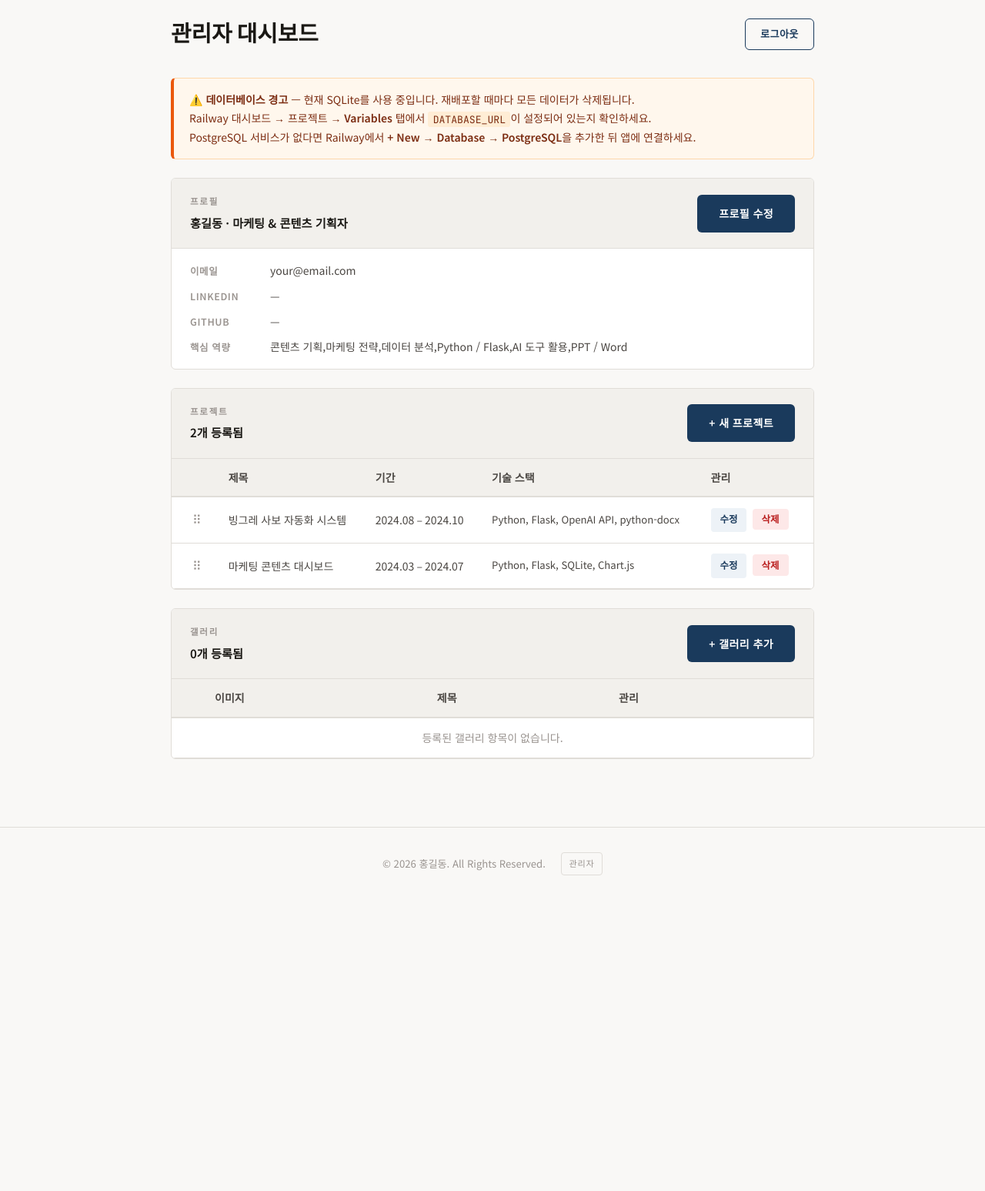
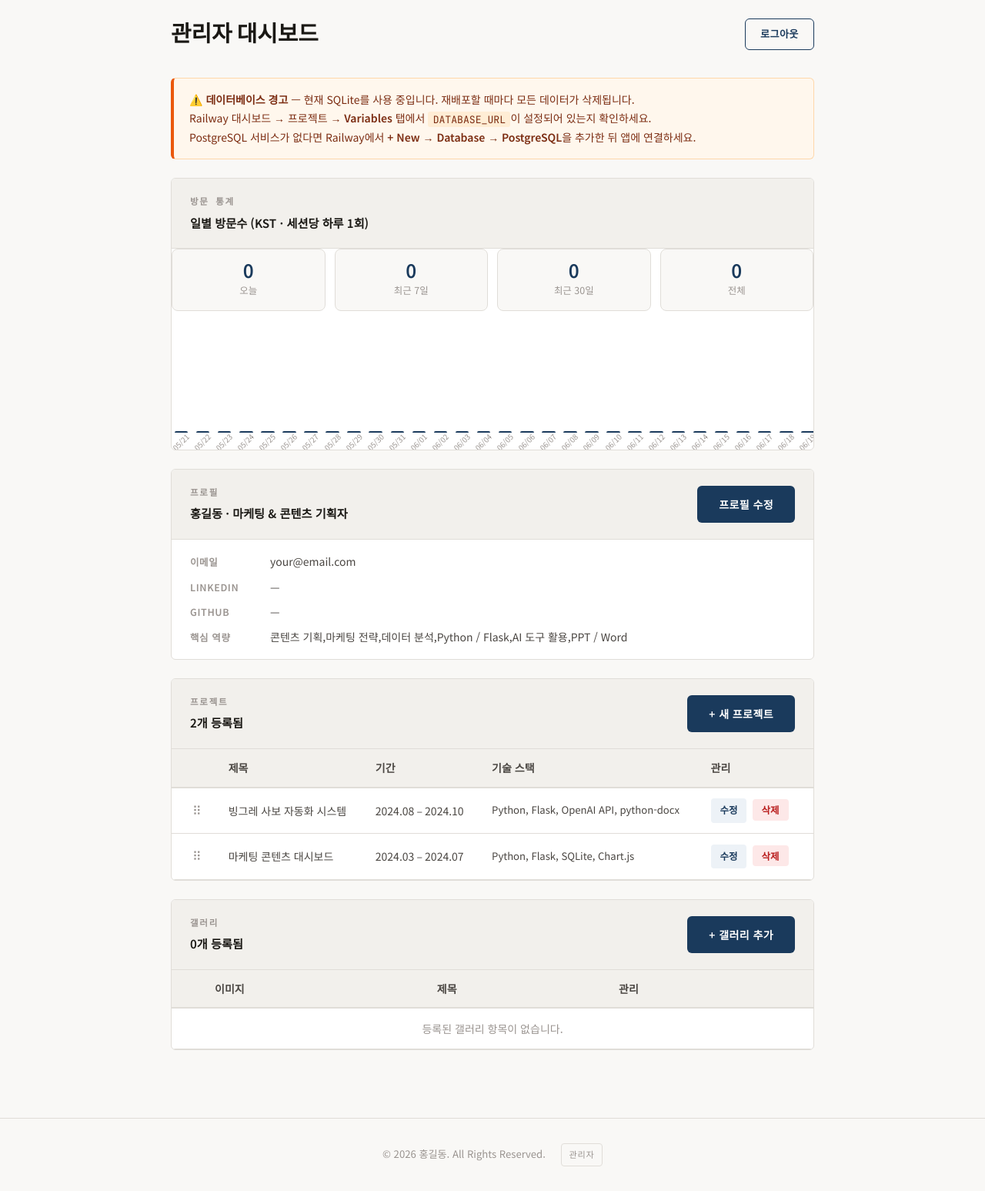
Before and after one commit to junglepark94-alt/portfolio, a Flask app: page /admin in a window 1280 px wide. Shown: the part 61-1608 px from the top of the page at 77% size. Before the commit the page ends 1198 px from the top, so only its background shows below. Run offline with Flask 3, Linux system fonts and the light colour scheme; the visitor is signed in with stand-in values (Sample User, id 1); data comes from the database, SQL or seed files in the repository; data that the repository does not hold is empty.

Commit message:
feat: track daily page visits and show stats in admin dashboard
Add DailyVisit model and track_visit() to count unique visits per
session per day (KST). Display today/7d/30d/total summary plus a
30-day bar chart on the admin dashboard.

Co-Authored-By: Claude Opus 4.8 <noreply@anthropic.com>

```diff
--- a/app.py
+++ b/app.py
@@ -2,9 +2,14 @@ from flask import Flask, render_template, request, redirect, url_for, session, f
 from flask_sqlalchemy import SQLAlchemy
 from werkzeug.security import generate_password_hash, check_password_hash
 from werkzeug.utils import secure_filename
-from datetime import datetime
+from datetime import datetime, timezone, timedelta
 import os
 import time
+
+KST = timezone(timedelta(hours=9))
+
+def _today_kst():
+    return datetime.now(KST).strftime('%Y-%m-%d')
 
 app = Flask(__name__)
 app.config['SECRET_KEY'] = os.environ.get('SECRET_KEY', 'dev-secret-change-in-prod')
@@ -129,6 +134,32 @@ class GalleryItem(db.Model):
         import json as _j
         try: return _j.loads(self.links_json or '[]')
         except: return []
+
+
+class DailyVisit(db.Model):
+    """일별 방문수 집계 (KST 기준, 세션당 하루 1회)"""
+    __tablename__ = 'daily_visit'
+    id = db.Column(db.Integer, primary_key=True)
+    date = db.Column(db.String(10), unique=True, index=True, nullable=False)  # YYYY-MM-DD
+    count = db.Column(db.Integer, default=0)
+
+
+def track_visit():
+    """공개 페이지 방문 기록. 같은 세션은 하루 1회만 카운트."""
+    try:
+        today = _today_kst()
+        key = f'v_{today}'
+        if session.get(key):
+            return
+        session[key] = True
+        rec = DailyVisit.query.filter_by(date=today).first()
+        if rec is None:
+            rec = DailyVisit(date=today, count=0)
+            db.session.add(rec)
+        rec.count = (rec.count or 0) + 1
+        db.session.commit()
+    except Exception:
+        db.session.rollback()
 
 
 class Admin(db.Model):
@@ -429,6 +460,7 @@ def inject_globals():
 
 @app.route('/')
 def index():
+    track_visit()
     projects = Project.query.order_by(Project.order, Project.created_at.desc()).all()
     gallery_items = GalleryItem.query.order_by(GalleryItem.sort_order, GalleryItem.created_at).all()
     profile = db.session.get(Profile, 1)
@@ -436,6 +468,7 @@ def index():
 
 @app.route('/en')
 def index_en():
+    track_visit()
     projects = Project.query.order_by(Project.order, Project.created_at.desc()).all()
     gallery_items = GalleryItem.query.order_by(GalleryItem.sort_order, GalleryItem.created_at).all()
     profile = db.session.get(Profile, 1)
@@ -483,8 +516,26 @@ def admin_dashboard():
         'engine': 'SQLite ⚠️ (재배포 시 데이터 소멸)' if _using_sqlite else 'PostgreSQL ✅',
         'warning': _using_sqlite and _is_production,
     }
+
+    # 방문 통계: 최근 30일 (KST 기준)
+    today = datetime.now(KST).date()
+    rows = {r.date: r.count for r in DailyVisit.query.all()}
+    days = []
+    for i in range(29, -1, -1):
+        d = today - timedelta(days=i)
+        ds = d.strftime('%Y-%m-%d')
+        days.append({'date': ds, 'label': d.strftime('%m/%d'), 'count': rows.get(ds, 0)})
+    visit_stats = {
+        'days': days,
+        'max': max((d['count'] for d in days), default=0),
+        'today': rows.get(today.strftime('%Y-%m-%d'), 0),
+        'last7': sum(d['count'] for d in days[-7:]),
+        'last30': sum(d['count'] for d in days),
+        'total': sum(rows.values()),
+    }
     return render_template('admin.html', projects=projects, profile=profile,
-                           gallery_items=gallery_items, db_info=db_info)
+                           gallery_items=gallery_items, db_info=db_info,
+                           visit_stats=visit_stats)
 
 
 @app.route('/admin/profile', methods=['GET', 'POST'])
--- a/templates/admin.html
+++ b/templates/admin.html
@@ -19,6 +19,48 @@
     DB: {{ db_info.engine }}
   </div>
   {% endif %}
+
+  <!-- 방문 통계 -->
+  <div class="admin-section-card">
+    <div class="asc-header">
+      <div>
+        <div class="asc-label">방문 통계</div>
+        <div class="asc-summary">일별 방문수 (KST · 세션당 하루 1회)</div>
+      </div>
+    </div>
+    <div class="visit-stat-grid">
+      <div class="visit-stat"><span class="vs-num">{{ visit_stats.today }}</span><span class="vs-lbl">오늘</span></div>
+      <div class="visit-stat"><span class="vs-num">{{ visit_stats.last7 }}</span><span class="vs-lbl">최근 7일</span></div>
+      <div class="visit-stat"><span class="vs-num">{{ visit_stats.last30 }}</span><span class="vs-lbl">최근 30일</span></div>
+      <div class="visit-stat"><span class="vs-num">{{ visit_stats.total }}</span><span class="vs-lbl">전체</span></div>
+    </div>
+    <div class="visit-chart" title="최근 30일">
+      {% for d in visit_stats.days %}
+      <div class="vc-col" title="{{ d.date }} · {{ d.count }}회">
+        <div class="vc-bar-wrap">
+          <div class="vc-bar" style="height: {{ ((d.count / visit_stats.max * 100) if visit_stats.max else 0) | round(1) }}%;">
+            {% if d.count %}<span class="vc-val">{{ d.count }}</span>{% endif %}
+          </div>
+        </div>
+        <div class="vc-label">{{ d.label }}</div>
+      </div>
+      {% endfor %}
+    </div>
+  </div>
+
+  <style>
+    .visit-stat-grid { display:grid; grid-template-columns:repeat(4,1fr); gap:0.75rem; margin-bottom:1.25rem; }
+    .visit-stat { background:var(--bg, #fff); border:1px solid var(--border); border-radius:8px; padding:0.85rem 0.5rem; text-align:center; }
+    .visit-stat .vs-num { display:block; font-size:1.5rem; font-weight:700; color:var(--accent); line-height:1.1; }
+    .visit-stat .vs-lbl { display:block; font-size:0.78rem; color:var(--muted); margin-top:0.2rem; }
+    .visit-chart { display:flex; align-items:flex-end; gap:3px; height:160px; overflow-x:auto; padding-top:0.5rem; }
+    .vc-col { flex:1 0 18px; display:flex; flex-direction:column; align-items:center; height:100%; }
+    .vc-bar-wrap { flex:1; width:100%; display:flex; align-items:flex-end; justify-content:center; }
+    .vc-bar { width:70%; min-height:2px; background:var(--accent); border-radius:3px 3px 0 0; position:relative; transition:opacity .2s; }
+    .vc-bar:hover { opacity:0.75; }
+    .vc-val { position:absolute; top:-1.1rem; left:50%; transform:translateX(-50%); font-size:0.65rem; color:var(--muted); }
+    .vc-label { font-size:0.6rem; color:var(--muted); margin-top:0.25rem; white-space:nowrap; transform:rotate(-45deg); transform-origin:center; height:1.1rem; }
+  </style>
 
   <!-- 프로필 카드 -->
   <div class="admin-section-card">
```
